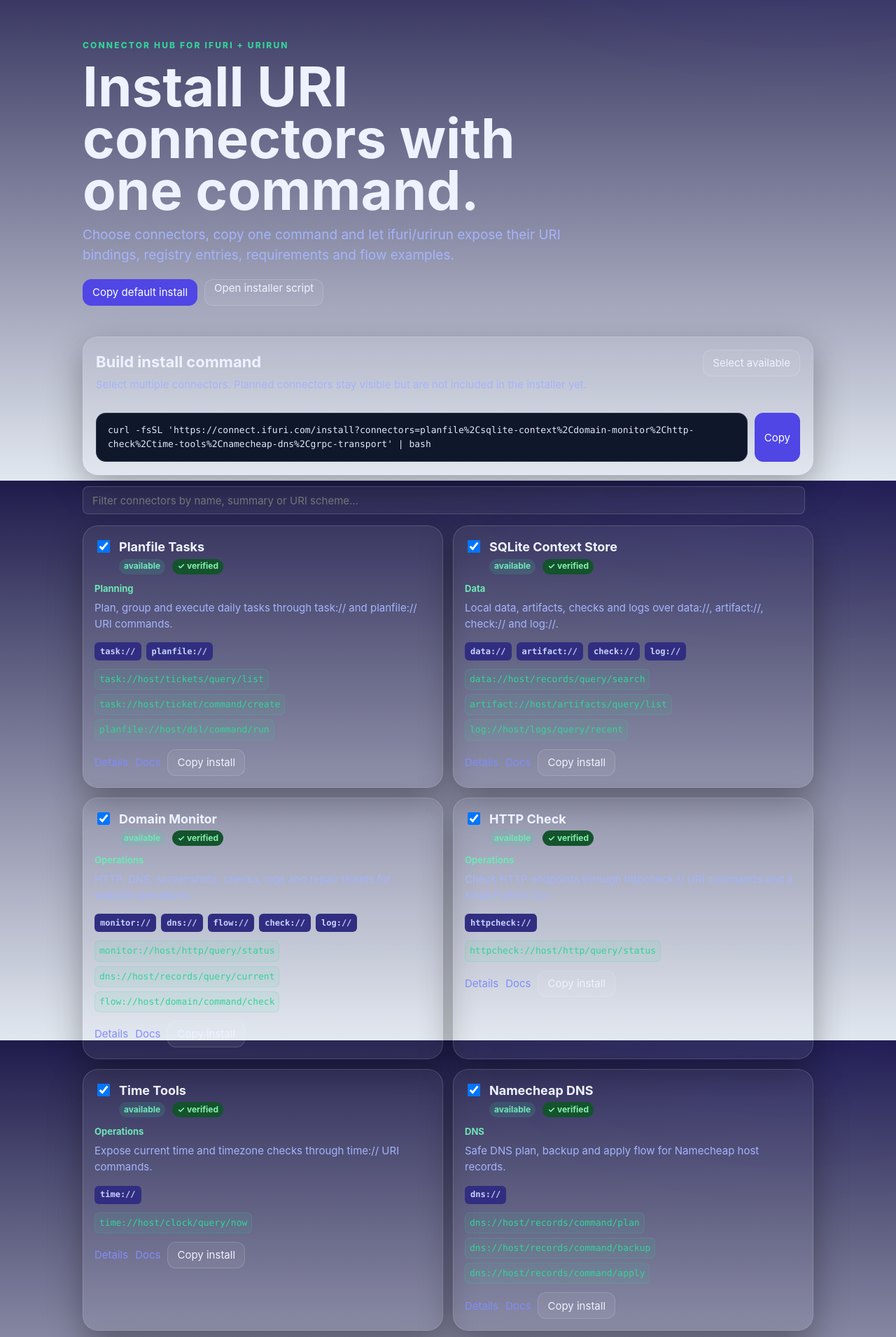
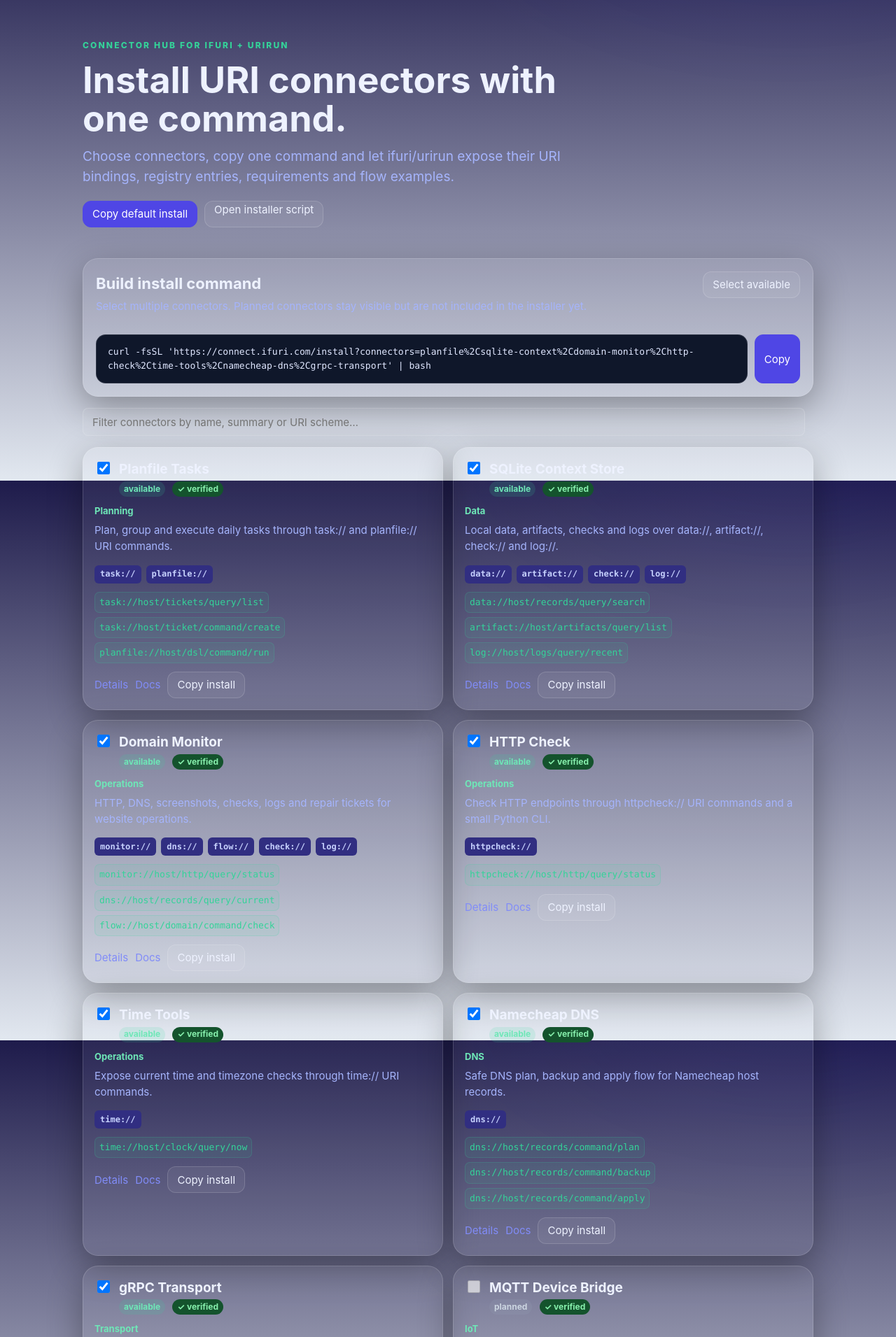
Before and after one commit to if-uri/connect.ifuri.com, a PHP site: page / in a window 1280 px wide. Shown: the part 113-2024 px from the top of the page at 70% size. Run offline with PHP 8.4, Linux system fonts and the light colour scheme.

Commit message:
chore: sync ifURI ecosystem

```diff
--- a/assets/app.css
+++ b/assets/app.css
@@ -3,6 +3,8 @@
 :root {
   --max: 1160px;
   --radius: 22px;
+  --fs-xs: 12px; --fs-sm: 14px; --fs-md: 16px; --fs-lg: 19px; --fs-xl: 22px; --fs-2xl: 26px;
+  --h1: clamp(30px, 5vw, 52px); --h2: clamp(22px, 3vw, 30px);
   --bg: #1E1B4B;
   --panel: rgba(255, 255, 255, 0.06);
   --field-bg: rgba(255, 255, 255, 0.05);    /* form inputs / code output */
@@ -13,7 +15,7 @@
   --accent: #4F46E5;
   --accent-dark: #818CF8;
   --brand-accent: #34D399;
-  --planned: #FCD34D;
+  --planned: #CBD5E1;
   --code-bg: #0F172A;
   --code-fg: #E0E7FF;
   --shadow: 0 16px 50px rgba(0, 0, 0, 0.32);
@@ -120,20 +122,20 @@ p {
 h1 {
   max-width: 760px;
   margin-bottom: 12px;
-  font-size: clamp(40px, 7vw, 78px);
-  line-height: 0.95;
+  font-size: var(--h1);
+  line-height: 1.06;
   letter-spacing: 0;
 }
 
 h2 {
   margin-bottom: 4px;
-  font-size: 22px;
+  font-size: var(--fs-xl);
 }
 
 .lead {
   max-width: 720px;
   color: var(--muted);
-  font-size: 19px;
+  font-size: var(--fs-lg);
 }
 
 .detail-hero {
@@ -302,7 +304,7 @@ code {
 
 .connector-top strong {
   display: block;
-  font-size: 18px;
+  font-size: var(--fs-lg);
 }
 
 .connector input {
@@ -325,7 +327,7 @@ code {
 }
 
 .status.planned {
-  background: #FEF3C7;
+  background: rgba(148, 163, 184, 0.18);
   color: var(--planned);
 }
 
@@ -688,7 +690,7 @@ pre {
   --accent: #4F46E5;
   --accent-dark: #4338CA;
   --brand-accent: #059669;
-  --planned: #92400E;
+  --planned: #475569;
   --code-bg: #0F172A;
   --code-fg: #E0E7FF;
   --shadow: 0 10px 30px rgba(30, 27, 75, 0.10);
```
